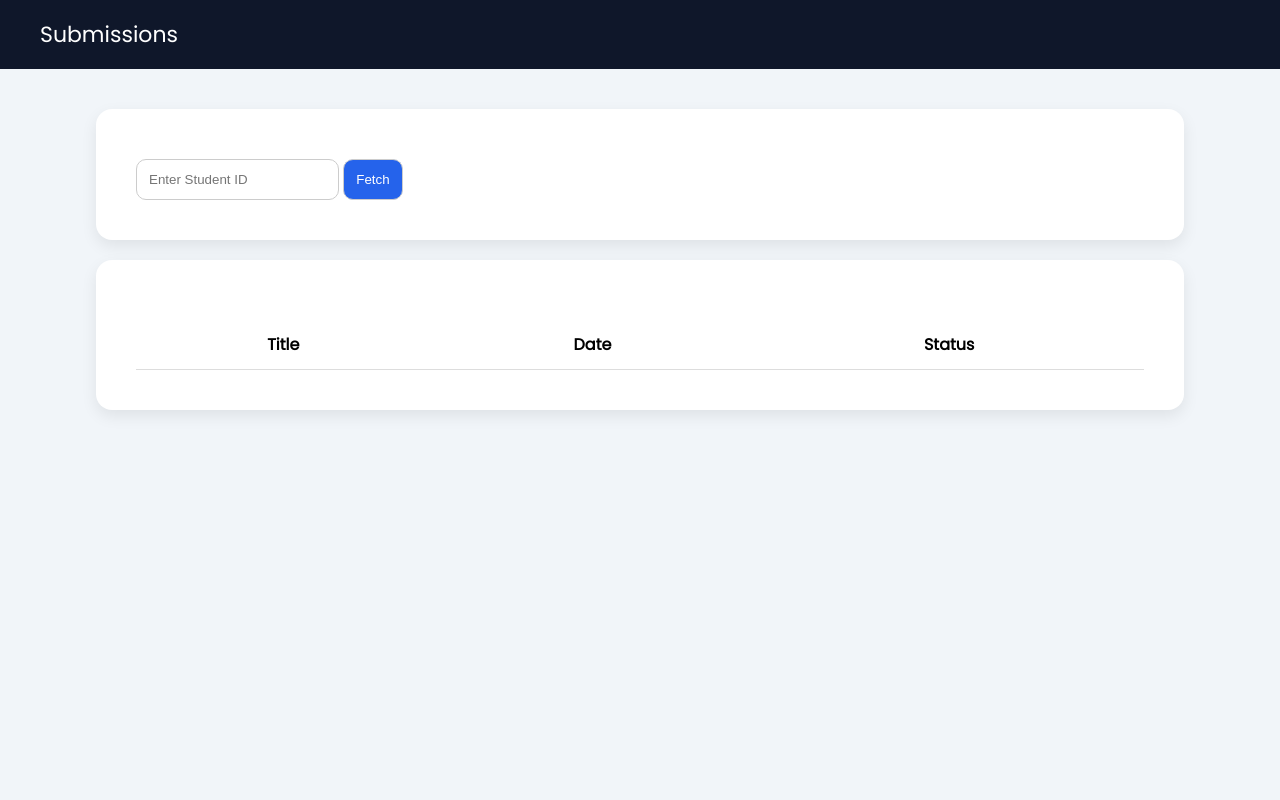
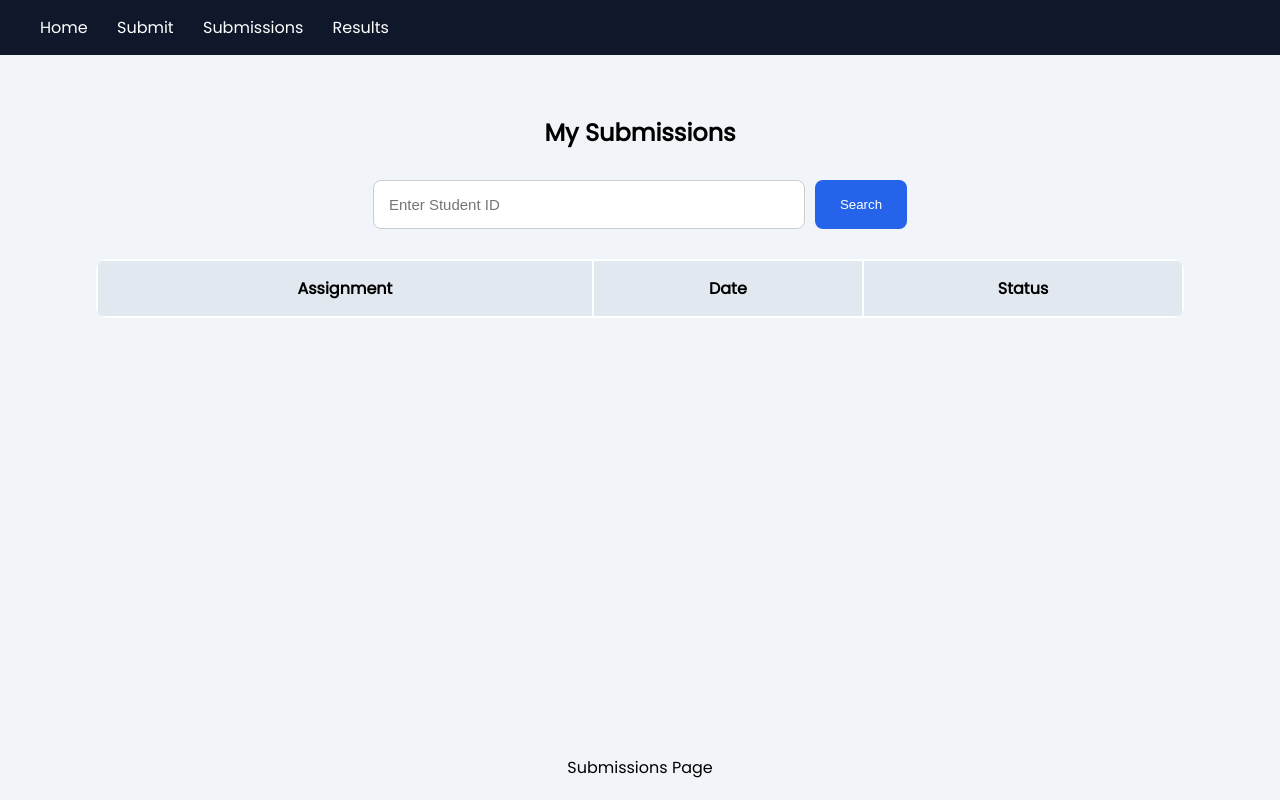
Before and after one commit to Deekshith1983/Assignment-Submission-and-Evaluation-System, a plain HTML site: page frontend/student/submissions.html in a window 1280 px wide. Drawn offline with Linux system fonts and the light colour scheme.

Commit message:
Update submissions.html

```diff
--- a/frontend/student/submissions.html
+++ b/frontend/student/submissions.html
@@ -2,121 +2,127 @@
 <html>
 <head>
   <title>Submissions</title>
-
   <link href="https://fonts.googleapis.com/css2?family=Poppins&display=swap" rel="stylesheet">
 
   <style>
     body {
-      font-family: 'Poppins', sans-serif;
+      font-family: 'Poppins';
       margin: 0;
       background: #f1f5f9;
+
+      /* 🔥 FIX */
+      display: flex;
+      flex-direction: column;
+      min-height: 100vh;
     }
 
     .navbar {
       background: #0f172a;
+      padding: 15px 40px;
+    }
+
+    .navbar a {
       color: white;
-      padding: 18px 40px;
-      font-size: 22px;
+      margin-right: 25px;
+      text-decoration: none;
     }
 
     .container {
       width: 85%;
       margin: auto;
       padding: 40px 0;
+
+      /* 🔥 THIS PUSHES FOOTER DOWN */
+      flex: 1;
+      text-align: center;
     }
 
-    .card {
-      background: white;
-      padding: 40px;
-      border-radius: 16px;
-      margin-bottom: 20px;
-      box-shadow: 0 6px 16px rgba(0,0,0,0.08);
+    h2 {
+      margin-bottom: 30px;
     }
 
-    input, button {
-      padding: 12px;
-      margin-top: 10px;
-      border-radius: 10px;
+    .search-box {
+      display: flex;
+      justify-content: center;
+      gap: 10px;
+      margin-bottom: 30px;
+    }
+
+    input {
+      width: 400px;
+      padding: 15px;
+      border-radius: 8px;
       border: 1px solid #ccc;
+      font-size: 15px;
     }
 
     button {
+      padding: 15px 25px;
       background: #2563eb;
       color: white;
+      border: none;
+      border-radius: 8px;
       cursor: pointer;
     }
 
     table {
       width: 100%;
-      margin-top: 20px;
-      border-collapse: collapse;
+      background: white;
+      border-radius: 12px;
+      overflow: hidden;
     }
 
     th, td {
-      padding: 12px;
-      border-bottom: 1px solid #ddd;
+      padding: 15px;
       text-align: center;
+    }
+
+    th {
+      background: #e2e8f0;
+    }
+
+    footer {
+      text-align: center;
+      padding: 20px;
+      background: #f1f5f9;
     }
   </style>
 </head>
 
 <body>
 
-<div class="navbar">Submissions</div>
+<div class="navbar">
+  <a href="dashboard.html">Home</a>
+  <a href="submit.html">Submit</a>
+  <a href="submissions.html">Submissions</a>
+  <a href="results.html">Results</a>
+</div>
 
 <div class="container">
 
-  <div class="card">
-    <input type="text" id="studentId" placeholder="Enter Student ID">
-    <button onclick="loadSubmissions()">Fetch</button>
+  <h2>My Submissions</h2>
+
+  <div class="search-box">
+    <input placeholder="Enter Student ID">
+    <button>Search</button>
   </div>
 
-  <div class="card">
   <table>
     <thead>
       <tr>
-          <th>Title</th>
+        <th>Assignment</th>
         <th>Date</th>
         <th>Status</th>
       </tr>
     </thead>
-      <tbody id="tableBody"></tbody>
+    <tbody>
+      <!-- EMPTY -->
+    </tbody>
   </table>
-  </div>
 
 </div>
 
-<script>
-async function loadSubmissions() {
-  const studentId = document.getElementById("studentId").value;
-
-  if (!studentId) {
-    alert("Enter Student ID");
-    return;
-  }
-
-  try {
-    const res = await fetch(`http://localhost:5000/submissions/${studentId}`);
-    const data = await res.json();
-
-    const tableBody = document.getElementById("tableBody");
-    tableBody.innerHTML = "";
-
-    data.forEach(item => {
-      tableBody.innerHTML += `
-        <tr>
-          <td>${item.title}</td>
-          <td>${new Date(item.createdAt).toLocaleDateString()}</td>
-          <td>${item.status || "Pending"}</td>
-        </tr>
-      `;
-    });
-
-  } catch {
-    alert("Error fetching submissions");
-  }
-}
-</script>
+<footer>Submissions Page</footer>
 
 </body>
 </html>
```
Lines whose indentation alone changed are shown as unchanged.
